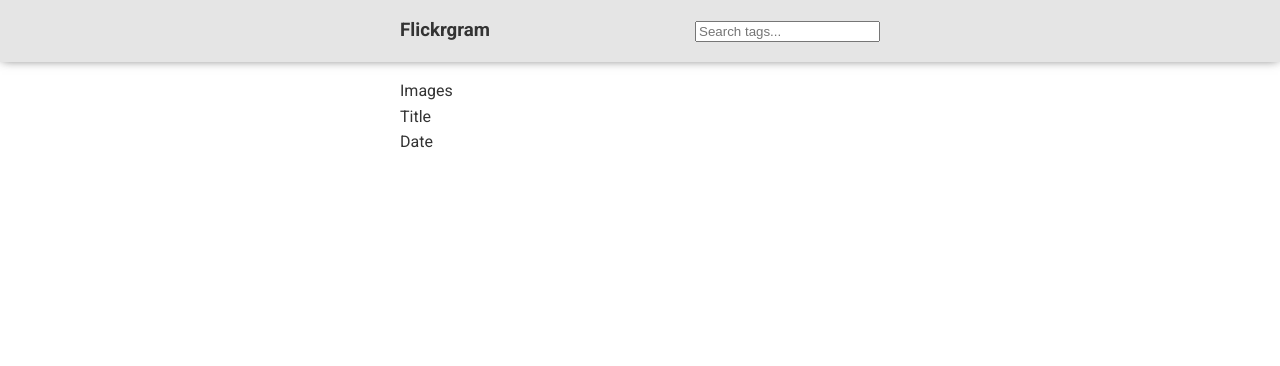
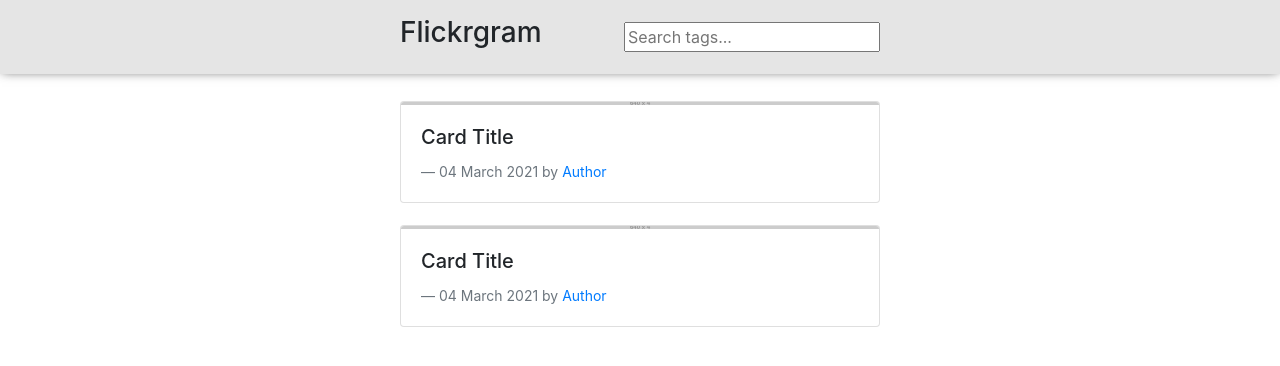
Before and after one commit to alimuddinhasan/flickr-frontend, a Next.js app: page / in a window 1280 px wide. Shown: the top 366 px of the page. Built offline with nearby package versions, Linux system fonts and the light colour scheme.

Commit message:
Style update and bootstrap implementation
- Add react bootstrap package
- Fix layout of feed component

```diff
--- a/components/content/feeds/feed/feed.js
+++ b/components/content/feeds/feed/feed.js
@@ -1,12 +1,23 @@
-import React from 'react'
+import { Card } from 'react-bootstrap'
 
 const feed = () => {
   return (
-    <div>
-      <div>Images</div>
-      <div>Title</div>
-      <div>Date</div>
-    </div>
+    <Card>
+      <Card.Img variant="top" src="https://dummyimage.com/640x4:3/" />
+      <Card.Body>
+        <Card.Title>Card Title</Card.Title>
+        {/* <Card.Subtitle className="mb-2 text-muted">Card Subtitle</Card.Subtitle>
+        <blockquote className="blockquote mb-0">
+          <p>
+            Lorem ipsum dolor sit amet, consectetur adipiscing elit. Integer posuere
+            erat a ante.
+          </p>
+        </blockquote> */}
+        <div className="blockquote-footer">
+          04 March 2021 by <a href="#">Author</a>
+        </div>
+      </Card.Body>
+    </Card>
   )
 }
 
--- a/components/content/feeds/feeds.js
+++ b/components/content/feeds/feeds.js
@@ -5,8 +5,9 @@
 
 const feeds = () => {
   return (
-    <section>
-      <div className={utils.container}>
+    <section className={styles.feeds}>
+      <div className={[utils.container, styles.container].join(' ')}>
+        <Feed />
         <Feed />
       </div>
     </section>
--- a/components/content/feeds/feeds.module.scss
+++ b/components/content/feeds/feeds.module.scss
@@ -0,0 +1,14 @@
+.feeds {
+  .container {
+    display: flex;
+    flex-direction: column;
+    flex-wrap: nowrap;
+    justify-content: flex-start;
+    align-items: stretch;
+    align-content: stretch;
+
+    & > * {
+      margin: .7em 0;
+    }
+  }
+}
--- a/components/content/header/header.module.scss
+++ b/components/content/header/header.module.scss
@@ -6,6 +6,7 @@
   position: sticky;
   top: 0;
   box-shadow: 0px 0px 10px -2px rgba(51,51,51,0.75);
+  z-index: 999;
 
   .container {
     display: flex;
--- a/package.json
+++ b/package.json
@@ -8,8 +8,10 @@
     "start": "next start"
   },
   "dependencies": {
+    "bootstrap": "^4.6.0",
     "next": "10.0.7",
     "react": "17.0.1",
+    "react-bootstrap": "^1.5.1",
     "react-dom": "17.0.1",
     "sass": "^1.32.8"
   }
--- a/pages/_app.js
+++ b/pages/_app.js
@@ -1,4 +1,5 @@
 import '../styles/globals.scss'
+import 'bootstrap/dist/css/bootstrap.min.css';
 
 function MyApp({ Component, pageProps }) {
   return <Component {...pageProps} />
```
